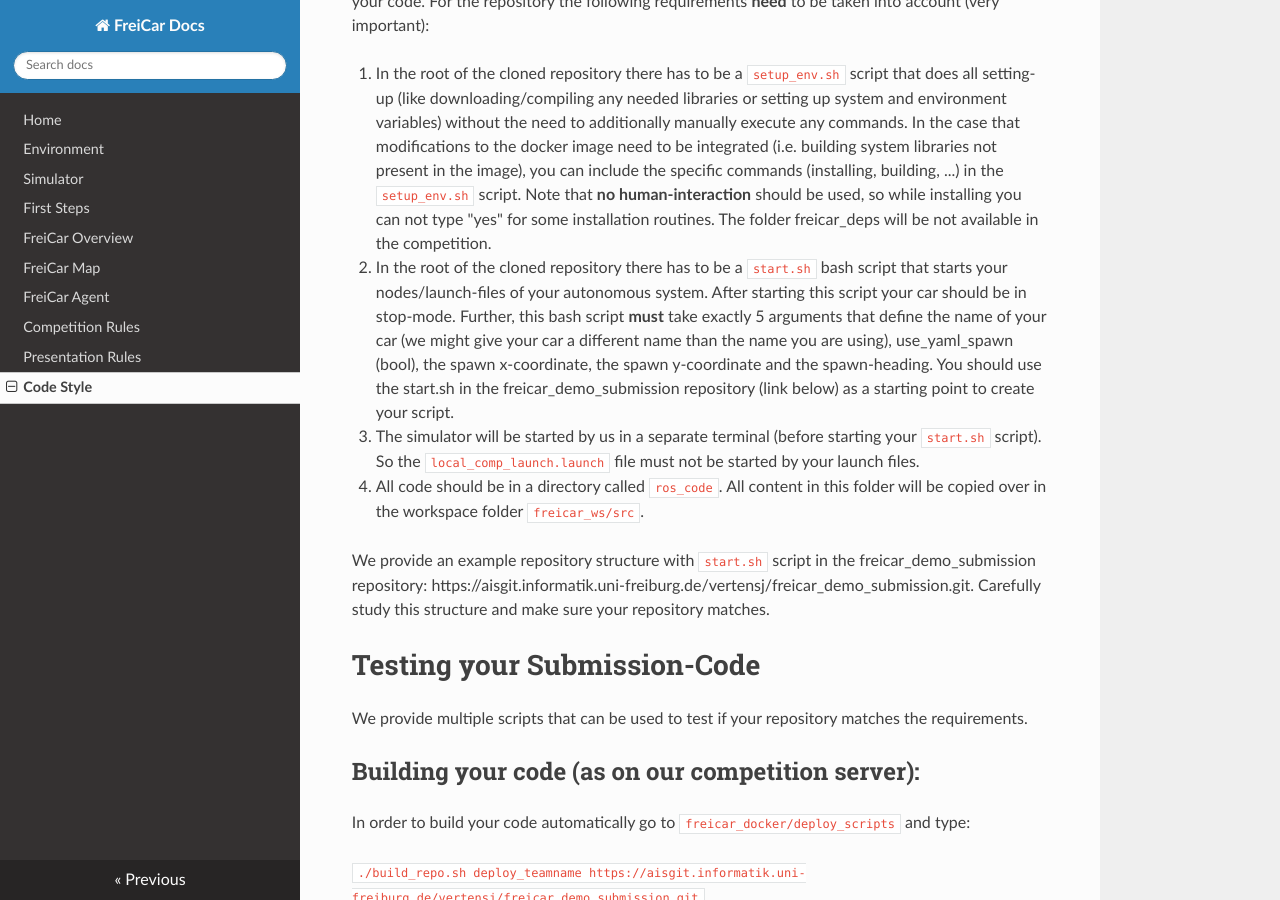
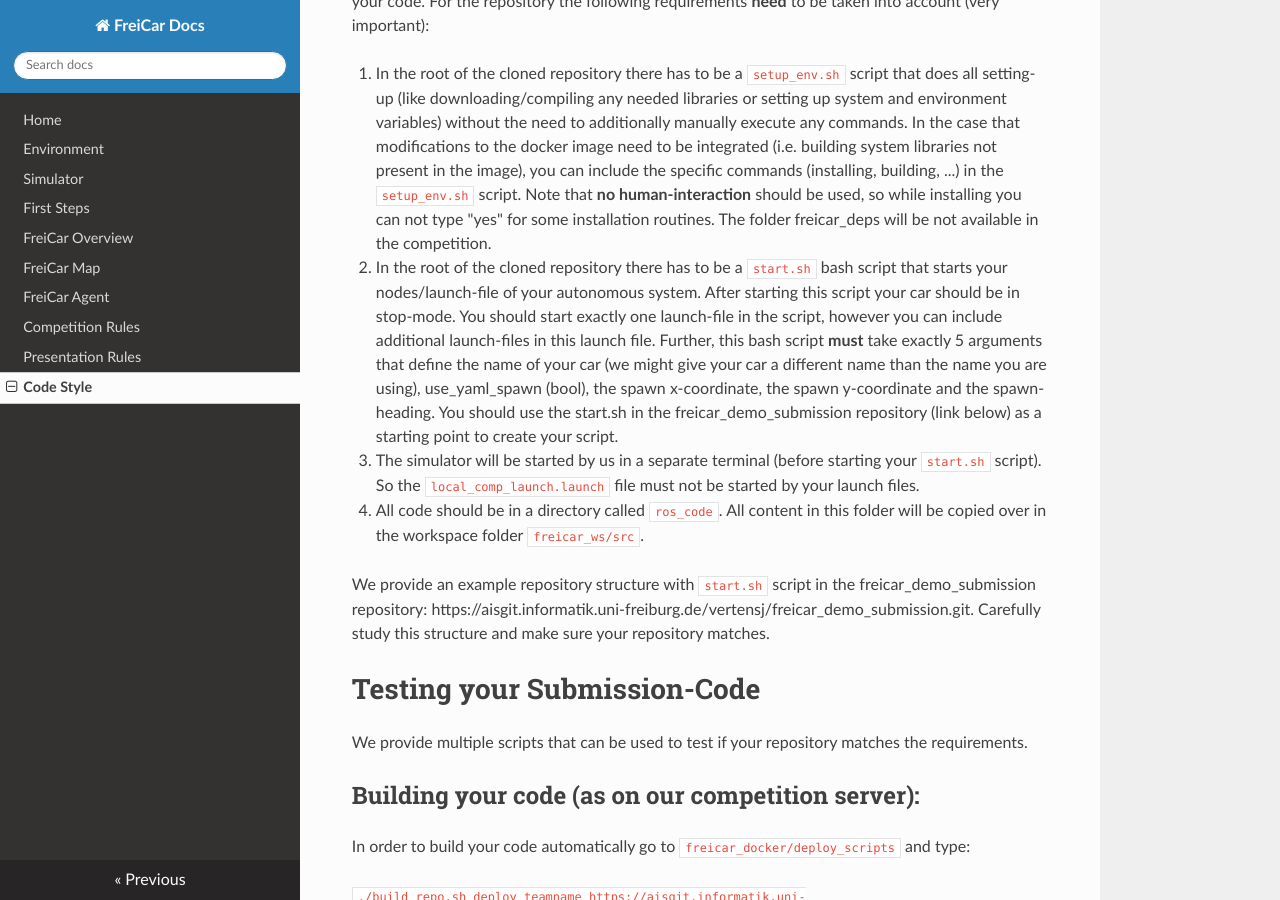
Before and after one commit to JohanVer/freicar_docs, an MkDocs documentation site: the page built from docs/code_style.md, in a window 1280 px wide and 900 px high, scrolled down 496 px. Built offline with MkDocs 1.6.1, drawn with Linux system fonts in a browser that asks for light colours; nearby versions of some CDN libraries.

````diff
--- a/docs/code_style.md
+++ b/docs/code_style.md
@@ -12,7 +12,7 @@ For the repository the following requirements **need** to be taken into account
 
 1. In the root of the cloned repository there has to be a `setup_env.sh` script that does all setting-up (like downloading/compiling any needed libraries or setting up system and environment variables) without the need to additionally manually execute any commands. In the case that modifications to the docker image need to be integrated (i.e. building system libraries not present in the image),
 you can include the specific commands (installing, building, ...) in the `setup_env.sh` script. Note that **no human-interaction** should be used, so while installing you can not type "yes" for some installation routines. The folder freicar_deps will be not available in the competition.
-2. In the root of the cloned repository there has to be a `start.sh` bash script that starts your nodes/launch-files of your autonomous system. After starting this script your car should be in stop-mode.
+2. In the root of the cloned repository there has to be a `start.sh` bash script that starts your nodes/launch-file of your autonomous system. After starting this script your car should be in stop-mode. You should start exactly one launch-file in the script, however you can include additional launch-files in this launch file.
 Further, this bash script **must** take exactly 5 arguments that define the name of your car (we might give your car a different name than the name you are using), use_yaml_spawn (bool), the spawn x-coordinate, the spawn y-coordinate and the spawn-heading.
 You should use the start.sh in the freicar_demo_submission repository (link below) as a starting point to create your script.
 3. The simulator will be started by us in a separate terminal (before starting your `start.sh` script). So the ```local_comp_launch.launch``` file must not be started by your launch files.
````
